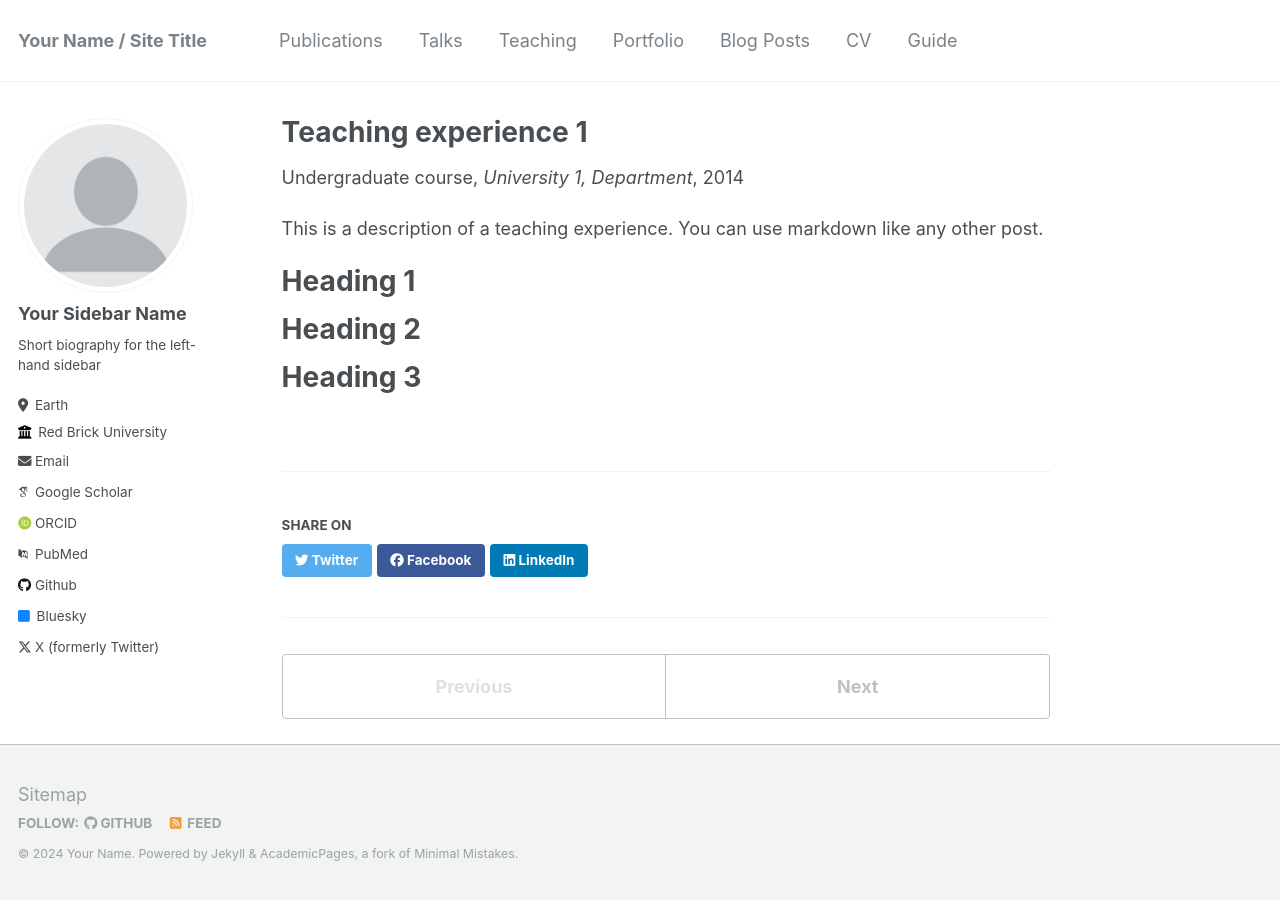
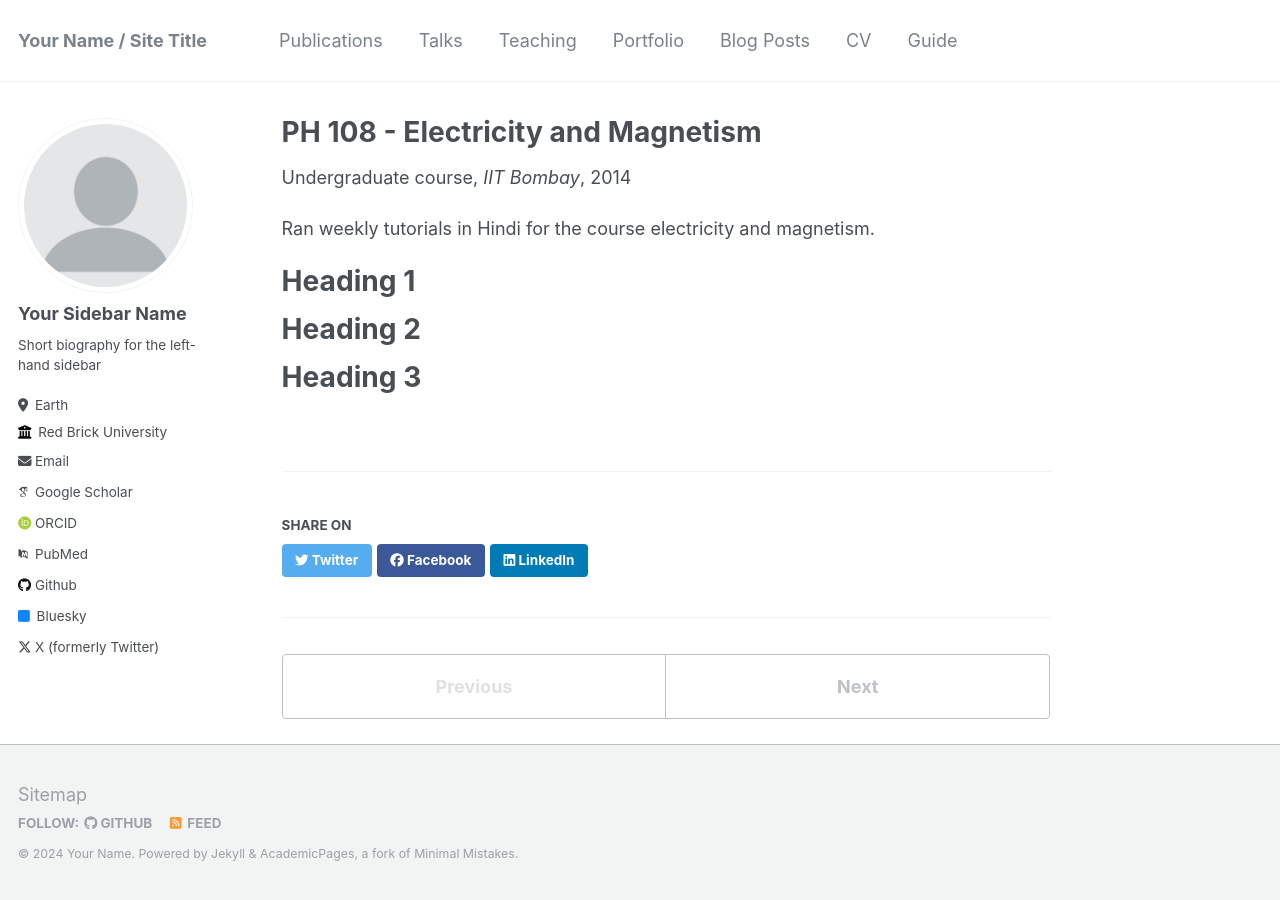
Before and after one commit to nitintiwari1/nitintiwari, a Jekyll site: the page built from _teaching/2014-spring-teaching-1.md, in a window 1280 px wide. Built offline with Jekyll 4.4.1, drawn with Linux system fonts in a browser that asks for light colours; some web fonts are replaced.

Commit message:
Update 2014-spring-teaching-1.md
Test

```diff
--- a/_teaching/2014-spring-teaching-1.md
+++ b/_teaching/2014-spring-teaching-1.md
@@ -1,14 +1,14 @@
 ---
-title: "Teaching experience 1"
+title: "PH 108 - Electricity and Magnetism"
 collection: teaching
 type: "Undergraduate course"
 permalink: /teaching/2014-spring-teaching-1
-venue: "University 1, Department"
+venue: "IIT Bombay"
 date: 2014-01-01
-location: "City, Country"
+location: "Mumbai, India"
 ---
 
-This is a description of a teaching experience. You can use markdown like any other post.
+Ran weekly tutorials in Hindi for the course electricity and magnetism.
 
 Heading 1
 ======
```
